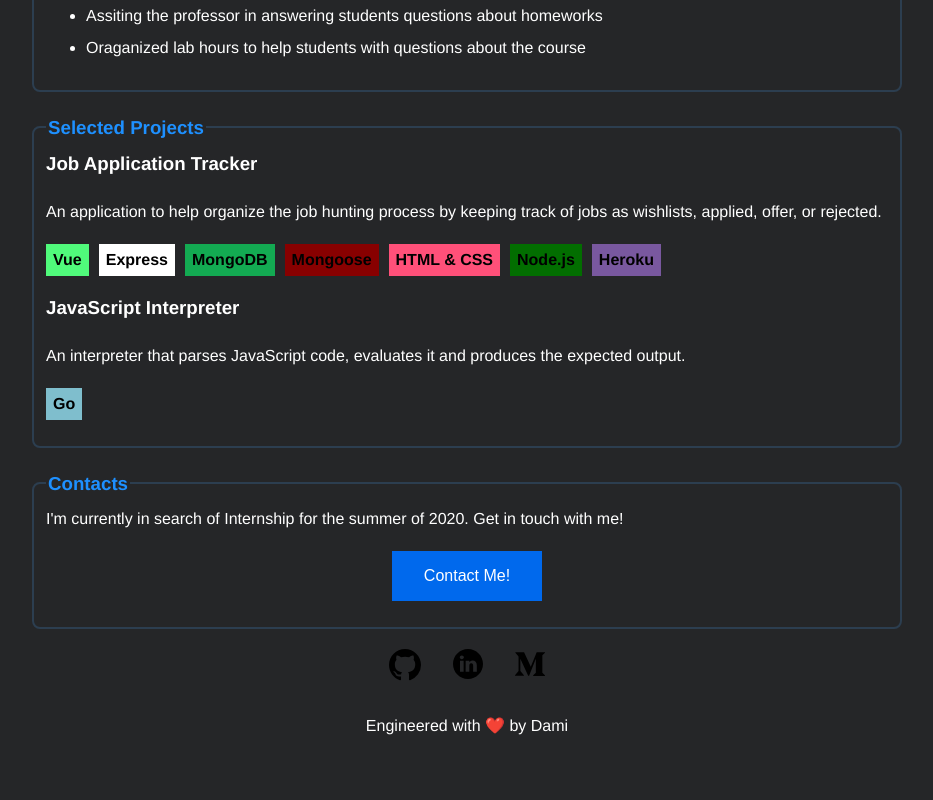
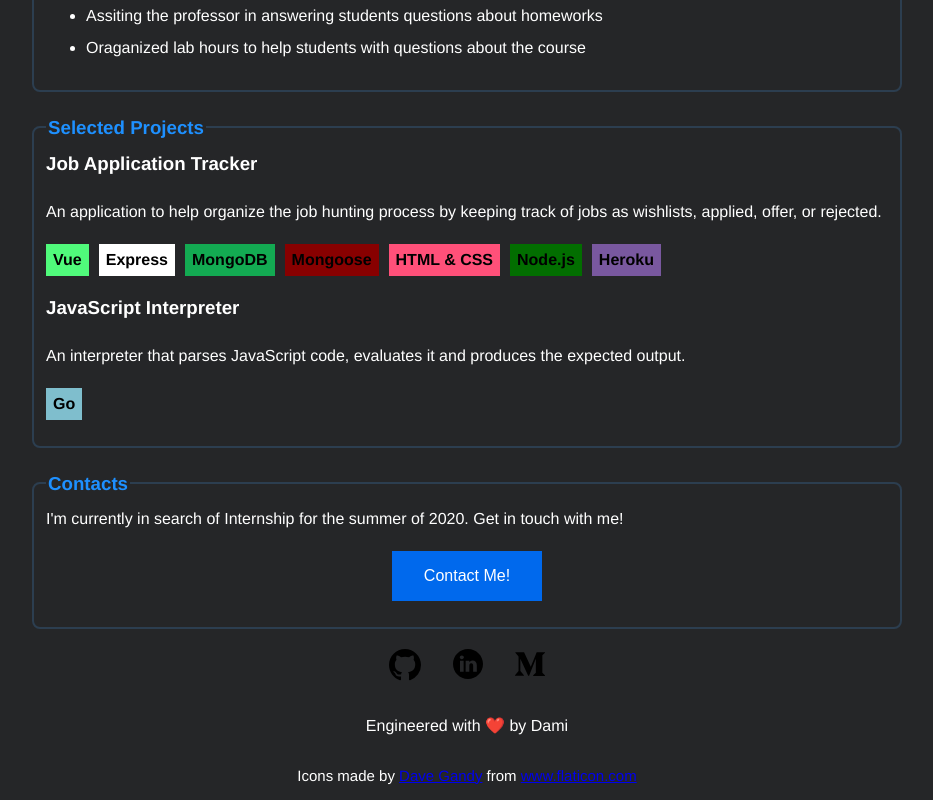
Before and after one commit to Obayanju/my-portfolio, a Vue app: page / in a window 1280 px wide. Shown: the part 1131-1931 px from the top of the page, without its empty margins (173-1106 px from the left). Before the commit the page ends 1882 px from the top, so only its background shows below. Built offline with nearby package versions, Linux system fonts and the light colour scheme.

Commit message:
added my resume

```diff
--- a/package.json
+++ b/package.json
@@ -12,6 +12,7 @@
     "vue": "^2.6.10"
   },
   "devDependencies": {
+    "@babel/preset-env": "^7.6.3",
     "@vue/cli-plugin-babel": "^3.11.0",
     "@vue/cli-plugin-eslint": "^3.11.0",
     "@vue/cli-service": "^3.11.0",
@@ -20,6 +21,7 @@
     "eslint": "^5.16.0",
     "eslint-plugin-prettier": "^3.1.0",
     "eslint-plugin-vue": "^5.0.0",
+    "file-loader": "^4.2.0",
     "prettier": "^1.18.2",
     "vue-template-compiler": "^2.6.10"
   },
--- a/src/components/Footer.vue
+++ b/src/components/Footer.vue
@@ -28,6 +28,14 @@
       /></a>
     </div>
     <div class="footnote">Engineered with ❤️ by Dami</div>
+    <div class="footnote credits">
+      Icons made by
+      <a href="https://www.flaticon.com/authors/dave-gandy" title="Dave Gandy"
+        >Dave Gandy</a
+      >
+      from
+      <a href="https://www.flaticon.com/" title="Flaticon">www.flaticon.com</a>
+    </div>
   </footer>
 </template>
 
@@ -44,6 +52,9 @@ footer {
 }
 .footnote {
   text-align: center;
+}
+.credits {
+  font-size: 15px;
 }
 .socials {
   display: flex;
--- a/src/components/Navigation.vue
+++ b/src/components/Navigation.vue
@@ -2,18 +2,27 @@
   <nav id="navbar">
     <a href="/" class="title">Damilare Obayanju</a>
     <ul class="links">
-      <button class="resume">Resumé</button>
+      <a :href="pdfLink" target="_blank">
+        <button class="resume">
+          Resumé
+        </button>
+      </a>
       <a href="#about">About</a>
       <a href="#experience">Experience</a>
       <a href="#project">Projects</a>
       <a href="#contact">Contacts</a>
     </ul>
-    <!-- <div>Icons made by <a href="https://www.flaticon.com/authors/dave-gandy" title="Dave Gandy">Dave Gandy</a> from <a href="https://www.flaticon.com/"             title="Flaticon">www.flaticon.com</a></div> -->
   </nav>
 </template>
 
 <script>
-export default {};
+export default {
+  data() {
+    return {
+      pdfLink: require("../assets/base.pdf")
+    };
+  }
+};
 </script>
 <style >
 #navbar {
--- /dev/null
+++ b/vue.config.js
@@ -0,0 +1,18 @@
+module.exports = {
+  chainWebpack: config => {
+    config.module
+      .rule("vue")
+      .use("vue-loader")
+      .loader("vue-loader")
+      .tap(options => {
+        // modify the options...
+        return options;
+      });
+
+    config.module
+      .rule("pdf")
+      .test(/\.pdf$/)
+      .use("file-loader")
+      .loader("file-loader");
+  }
+};
```
Also changed, not shown: 2 other files (tests, documents, lock files or other folders).
